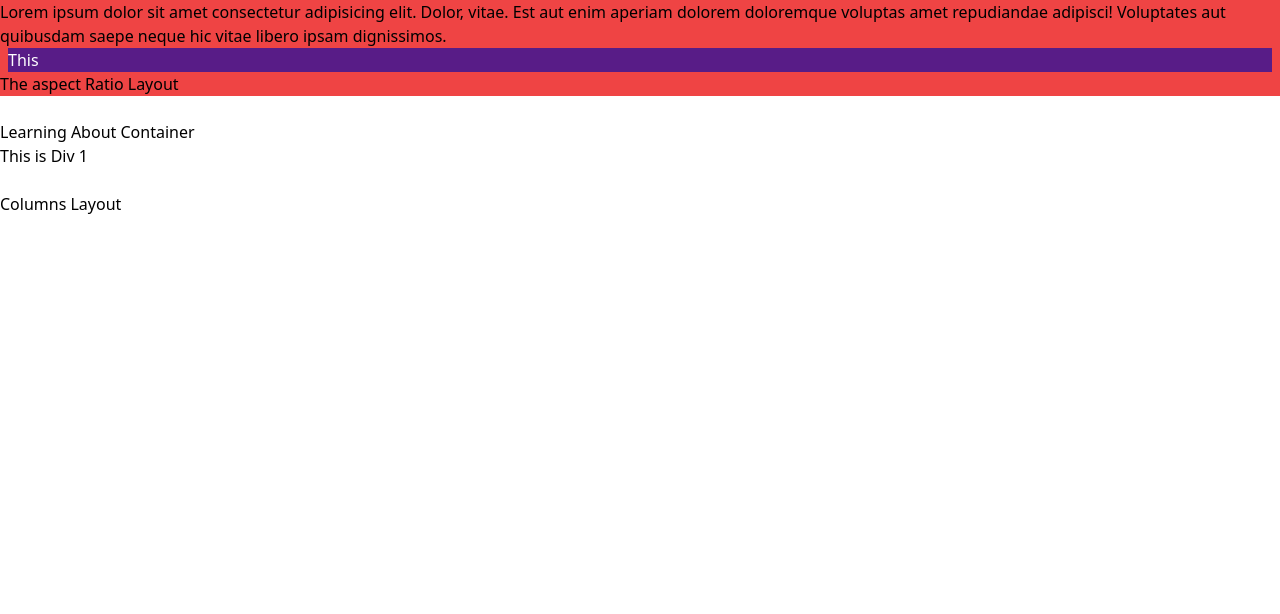
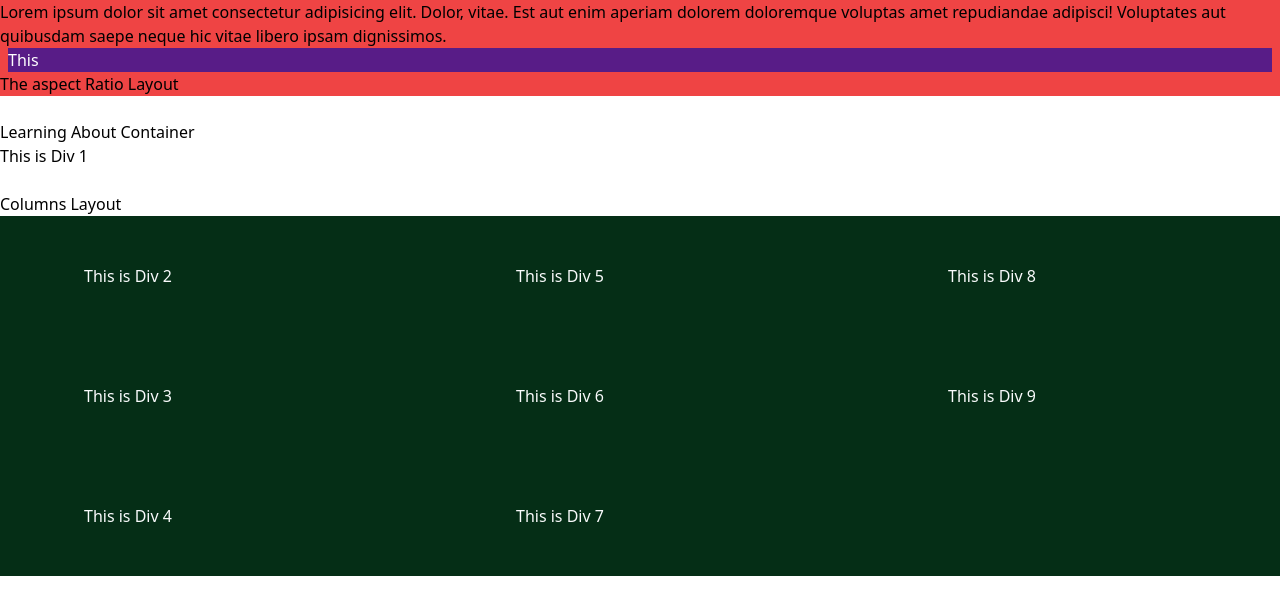
Before and after one commit to Becasss/Tailwind_CSS_Tutorial, a website built with Vite: page Day2/index.html in a window 1280 px wide. Built offline with nearby package versions, Linux system fonts and the light colour scheme.

Commit message:
Updating columns layout features in index.htmll

```diff
--- a/Day2/index.html
+++ b/Day2/index.html
@@ -26,6 +26,17 @@
         <br>
 
         <h2>Columns Layout</h2>
+        <div class="gapp-8 columns-3 bg-green-950">
+            <div class="text-gray-50 mx-9 p-12">This is Div 2</div>
+            <div class="text-gray-50 mx-9 p-12">This is Div 3</div>
+            <div class="text-gray-50 mx-9 p-12">This is Div 4</div>
+            <div class="text-gray-50 mx-9 p-12">This is Div 5</div>
+            <div class="text-gray-50 mx-9 p-12">This is Div 6</div>
+            <div class="text-gray-50 mx-9 p-12">This is Div 7</div>
+            <div class="text-gray-50 mx-9 p-12">This is Div 8</div>
+            <div class="text-gray-50 mx-9 p-12">This is Div 9</div>
+        </div>
+
 
 </body>
 </html>
```
